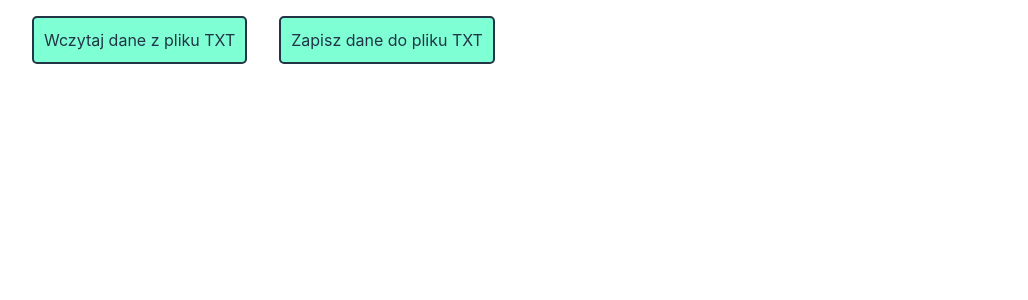
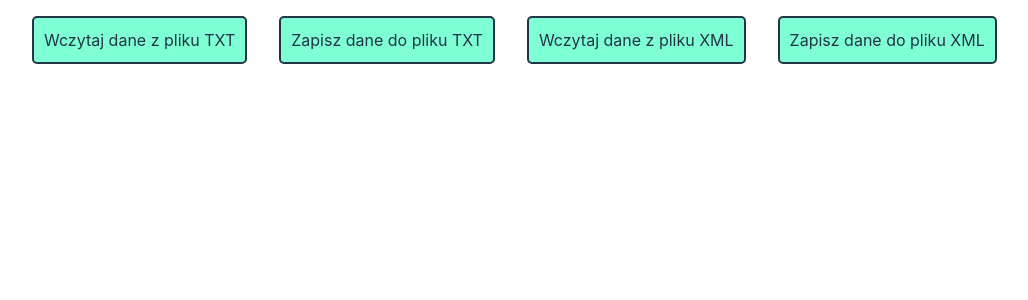
Before and after one commit to Marcelinc/shopProducts-desktop, a React (Vite) app: page / in a window 1280 px wide. Shown: the top 300 px of the page, without its empty margins (16-1044 px from the left). Built offline with nearby package versions, Linux system fonts and the light colour scheme.

Commit message:
reading and displaying xml file

```diff
--- a/package.json
+++ b/package.json
@@ -14,7 +14,8 @@
   "dependencies": {
     "cross-env": "^7.0.3",
     "react": "^18.2.0",
-    "react-dom": "^18.2.0"
+    "react-dom": "^18.2.0",
+    "xml2js": "^0.4.23"
   },
   "devDependencies": {
     "@types/react": "^18.0.27",
--- a/src/pages/LaptopData.jsx
+++ b/src/pages/LaptopData.jsx
@@ -1,6 +1,8 @@
 import React, { useState, useEffect } from 'react'
 import Button from '../components/Button'
 import Popup from '../components/Popup'
+import { converterArray2XML } from '../scripts/converterArray2XML'
+import { converterObj2Array } from '../scripts/converterObj2Array'
 import '../styles/LaptopData.css'
 
 const LaptopData = () => {
@@ -21,7 +23,7 @@ const LaptopData = () => {
       setBadData([])
       let tempData = []
       products.forEach((product,item) => {
-        console.log(product[12])
+        //console.log(product[12])
         if(product.includes('') || !product[1].match(/^[0-9]+"$/) || !product[2].match(/^[1-9][0-9]+x[1-9][0-9]+$/) || !product[6].match(/^[1-9]+$/) || !product[7].match(/^[1-9][0-9]+$/) ||
           !product[8].match(/^[1-9]+GB$/) || !product[9].match(/^[1-9][0-9]+GB$/) || !product[12].match(/^[1-9][0-9]*GB$/))
           //checking if there are empty cells || if cell 1 is 12", || 1000x800 || liczba rdzeni np. 4 || taktowanie || ram - 8GB || pojemność dysku - 500GB || pamięć układu graficznego
@@ -32,6 +34,17 @@ const LaptopData = () => {
         setBadData(tempData)
         setWarning(true)
       }
+    }
+
+    const loadXML = () => {
+      window.api.send('toMainReadXML')
+      window.api.receive('fromMainReadXML', (data) => {
+        setProducts(converterObj2Array(data.laptops.laptop))
+      })
+    }
+
+    const saveXML = () => {
+      window.api.send('toMainWriteXML',converterArray2XML(products))
     }
 
     const setInput = (e,row,col) => {
@@ -62,6 +75,8 @@ const LaptopData = () => {
         <section className='buttons'>
             <Button text='Wczytaj dane z pliku TXT' handler={loadFile}/>
             <Button text='Zapisz dane do pliku TXT' handler={saveFile}/>
+            <Button text='Wczytaj dane z pliku XML' handler={loadXML}/>
+            <Button text='Zapisz dane do pliku XML' handler={saveXML}/>
         </section>
         <section className='content'>
           <table>
--- /dev/null
+++ b/src/scripts/converterArray2XML.js
@@ -0,0 +1,29 @@
+export const converterArray2XML = arrayProducts => {
+
+
+
+    let objProducts = {
+        laptops: {
+            $: {
+                moddate: Date.now()
+            },
+            laptop:
+                arrayProducts.map((product,item) => {
+                    console.log('pr',product)
+                    return {
+                        $: {
+                            id: item+1
+                        },
+                        disc: [
+                            {
+                                $: {type: product[10]},
+                                storage: ['240GB']
+                            }
+                        ]
+                    }
+                })
+
+        }
+    }
+    return objProducts
+}
--- /dev/null
+++ b/src/scripts/converterObj2Array.js
@@ -0,0 +1,27 @@
+export const converterObj2Array = (data) => {
+    let productsArray = []
+    //console.log(data)
+    data.map(d => {
+        //console.log(d.disc[0].$.type)
+        productsArray.push([
+            d.manufacturer[0],
+            d.screen[0].size[0],
+            d.screen[0].resolution[0],
+            d.screen[0].type[0],
+            d.screen[0].$ ? d.screen[0].$.touch : '',
+            d.processor[0].name[0],
+            d.processor[0].physical_cores[0],
+            d.processor[0].clock_speed[0],
+            d.ram[0],
+            d.disc[0].storage[0],
+            d.disc[0].$ ? d.disc[0].$.type : '',
+            d.graphic_card[0].name[0],
+            d.graphic_card[0].memory[0],
+            d.os[0],
+            d.disc_reader[0]
+        ])
+    })
+    console.log(productsArray)
+
+    return productsArray
+}
```
Also changed, not shown: electron/main.js (+11 -1 lines), electron/readXML.js (added, +23 -0 lines), electron/writeXML.js (added, +10 -0 lines), 3 other files (tests, documents, lock files or other folders).
